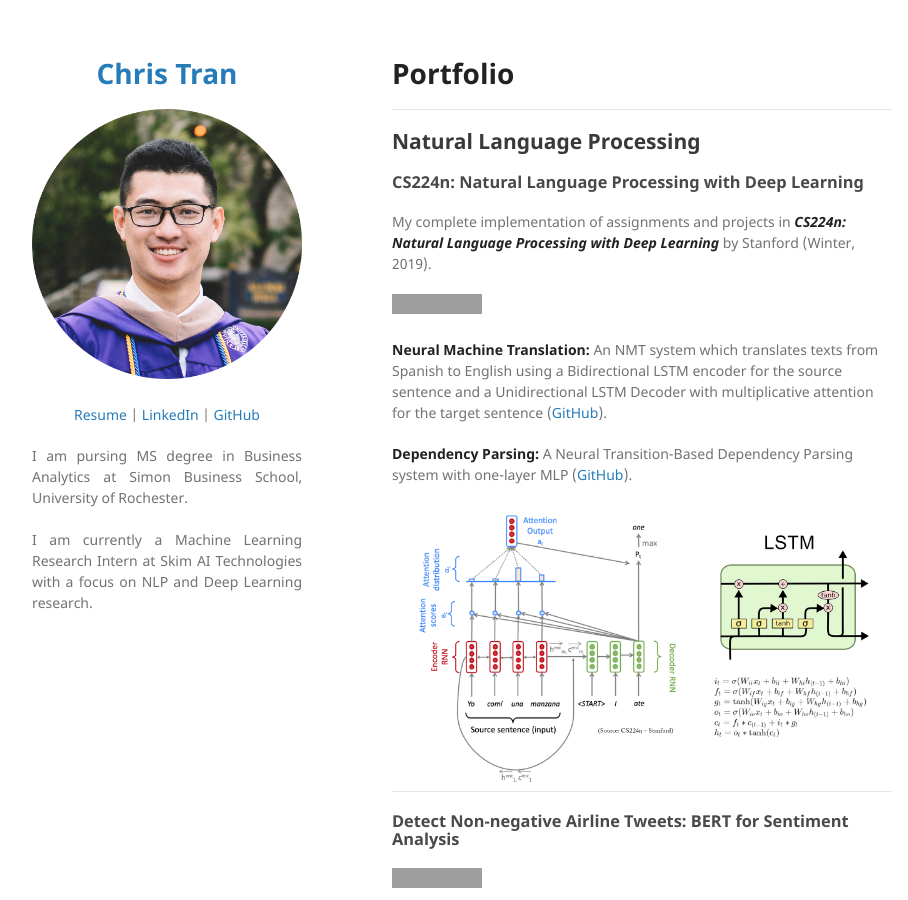
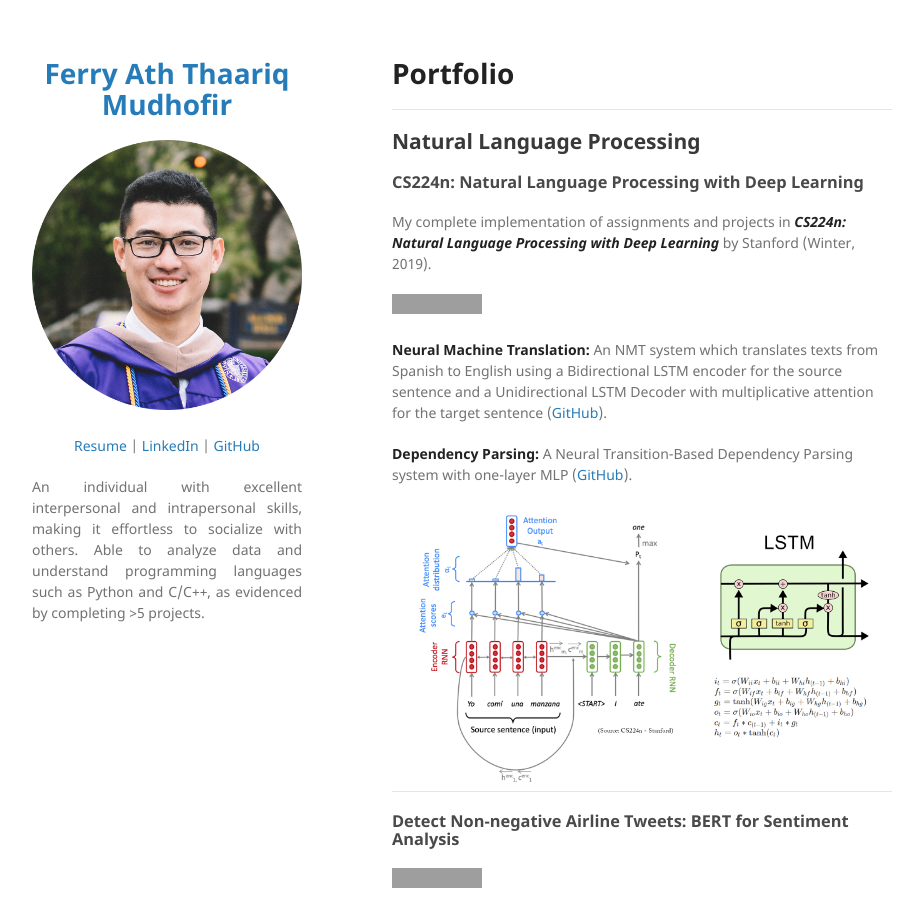
Before and after one commit to ferryatm/ferryatm.github.io, a Jekyll site: the page built from index.md, in a window 1280 px wide and 900 px high. Shown: the whole window, without its empty margins (178-1086 px from the left). Built offline with Jekyll 4.4.1, drawn with Linux system fonts in a browser that asks for light colours; our own code applies the rules of GitHub Pages for plain Markdown files; grey boxes are pictures that could not be loaded.

Commit message:
Update _config.yml

```diff
--- a/_config.yml
+++ b/_config.yml
@@ -1,18 +1,16 @@
-title: <p align="center"> Chris Tran </p>
+title: <p align="center"> Ferry Ath Thaariq Mudhofir </p>
 
 logo: "/images/picture.png?raw=true"
 
 description:
   <p align="center">
-  <a href="pdf/resume.pdf">Resume</a> |
-  <a href="https://www.linkedin.com/in/chriskhanhtran/">LinkedIn</a> |
-  <a href="https://github.com/chriskhanhtran">GitHub</a>
+  <a href="file:///C:/Users/ferry/Downloads/Resume_Ferry%20Ath%20Thaariq%20Mudhofir.pdf">Resume</a> |
+  <a href="https://www.linkedin.com/in/ferry-ath-thaariq-mudhofir/">LinkedIn</a> |
+  <a href="https://https://github.com/ferryatm/">GitHub</a>
   </p>
 
   <p align="justify">
-  I am pursing MS degree in Business Analytics at Simon Business School, University of Rochester.
-  <br><br>
-  I am currently a Machine Learning Research Intern at Skim AI Technologies with a focus on NLP and Deep Learning research.
+  An individual with excellent interpersonal and intrapersonal skills, making it effortless to socialize with others. Able to analyze data and understand programming languages such as Python and C/C++, as evidenced by completing >5 projects.
   <br><br>
   </p>
 
```
